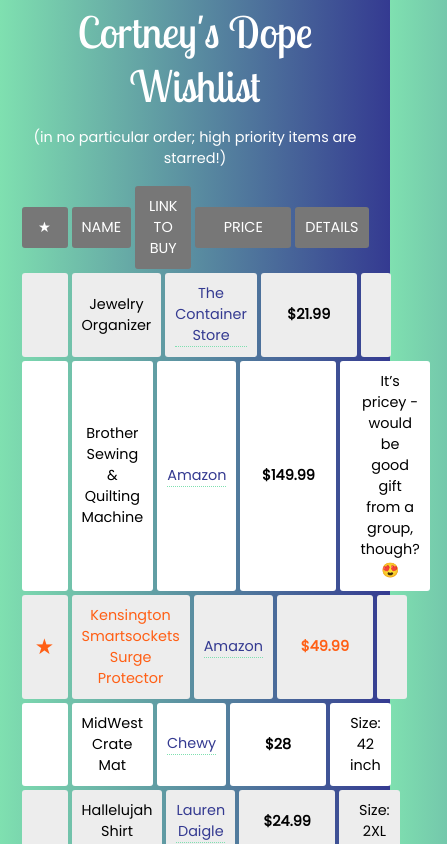
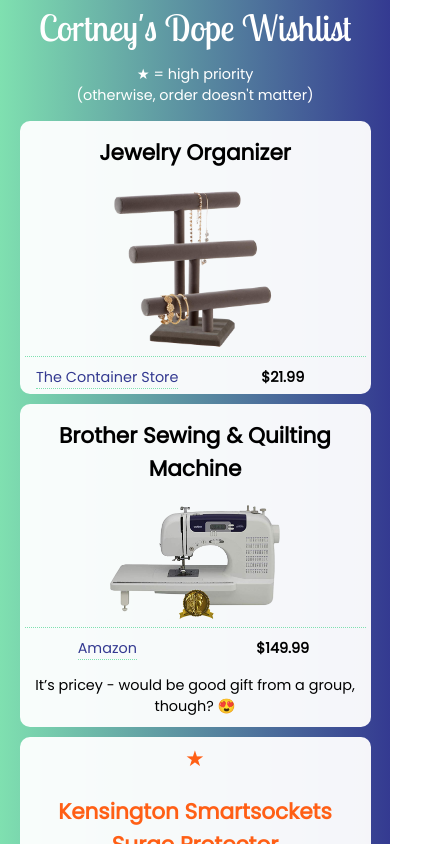
Before and after one commit to cortneysmith/wishlist, a React (Create React App) app: page /#/ in a window 390 px wide. Shown: the top 844 px of the page, 447 px wide, since content can reach past the window. Built offline with nearby package versions, Linux system fonts and the light colour scheme; a web font is replaced by a local one.

Commit message:
mobile friendly

```diff
--- a/src/Components/Wishlist.tsx
+++ b/src/Components/Wishlist.tsx
@@ -7,13 +7,23 @@
   state = {
     meta: {},
     data: [],
-    renderMobile: false
+    renderOptions: {
+      renderTablet: false,
+      renderMobile: false
+    }
   };
   wishlistItems: any[];
 
   constructor(props: any) {
     super(props);
-    this.state = { meta: {}, data: [], renderMobile: false };
+    this.state = {
+      meta: {},
+      data: [],
+      renderOptions: {
+        renderTablet: false,
+        renderMobile: false
+      }
+    };
     this.wishlistItems = wishlistItems;
   }
 
@@ -28,22 +38,26 @@
 
   handleWindowSizeChange = () => {
     var width = window.innerWidth;
-    var renderMobile = width <= 800;
-    this.setState({ renderMobile });
+    var renderTablet = width <= 800;
+    var renderMobile = width <= 400;
+    this.setState({ renderOptions: { renderTablet, renderMobile } });
   };
 
   render() {
+    var render = this.state.renderOptions;
     var pictureHeader;
-    if (!this.state.renderMobile)
+    if (!render.renderTablet)
       pictureHeader = <div className="wishlist-header-col">Picture</div>;
     return (
       <div id="wishlistContainer">
         <h1>Cortney's Dope Wishlist</h1>
-        <p>(in no particular order; high priority items are starred!)</p>
+        <p>
+          ★ = high priority <br></br>(otherwise, order doesn't matter)
+        </p>
         <div className="wishlist-header-row">
           <div className="wishlist-header-col">★</div>
+          <div className="wishlist-header-col">Name</div>
           {pictureHeader}
-          <div className="wishlist-header-col">Name</div>
           <div className="wishlist-header-col">Link to Buy</div>
           <div className="wishlist-header-col">Price</div>
           <div className="wishlist-header-col">Details</div>
@@ -53,9 +67,10 @@
             key={key}
             index={key}
             details={this.wishlistItems[parseInt(key)]}
-            renderMobile={this.state.renderMobile}
+            renderOptions={render}
           />
         ))}
+        <div className="last-updated">Last Updated: 12/09/2019</div>
       </div>
     );
   }
--- a/src/Components/WishlistItem.tsx
+++ b/src/Components/WishlistItem.tsx
@@ -4,7 +4,7 @@
 interface WishlistProperties extends React.Props<any> {
   index: any;
   details: any;
-  renderMobile: boolean;
+  renderOptions: { renderMobile: boolean; renderTablet: boolean };
 }
 
 class WishlistItem extends React.Component<WishlistProperties, any> {
@@ -41,7 +41,7 @@
       thumbURL
     } = this.props.details;
 
-    var renderMobile = this.props.renderMobile;
+    var renderOptions = this.props.renderOptions;
 
     var classnames = require("classnames");
     var wishlistRowClass = classnames({
@@ -49,28 +49,77 @@
       "wishlist-highpriority": highPriority
     });
 
-    var imageTag;
-    if (!renderMobile) {
-      imageTag = (
-        <div className="wishlist-col wishlist-img">
-          <img src={thumbURL} alt={name} />
+    var priority;
+    if (
+      !renderOptions.renderMobile ||
+      (renderOptions.renderMobile && highPriority)
+    ) {
+      priority = (
+        <div className="wishlist-col wishlist-priority">
+          {highPriority ? "★" : ""}
         </div>
       );
     }
+
+    var itemImage;
+    if (!renderOptions.renderTablet || renderOptions.renderMobile) {
+      itemImage = (
+        <div className="wishlist-col wishlist-img">
+          <a href={linkURL} target="_blank">
+            <img src={thumbURL} alt={name} />
+          </a>
+        </div>
+      );
+    }
+
+    var itemName = <div className="wishlist-col wishlist-name">{name}</div>;
+    if (renderOptions.renderMobile) {
+      itemName = (
+        <div className="wishlist-col wishlist-name">
+          <h3>{name}</h3>
+        </div>
+      );
+    }
+    var itemDetails;
+    if (!(details === "" && renderOptions.renderMobile)) {
+      itemDetails = (
+        <div className="wishlist-col wishlist-details">{details}</div>
+      );
+    }
+
+    var itemLink;
+    itemLink = (
+      <div className="wishlist-col wishlist-link">
+        <a href={linkURL} target="_blank">
+          {linkName}
+        </a>
+      </div>
+    );
+
+    var itemPrice;
+
+    itemPrice = (
+      <div className="wishlist-col wishlist-price">{"$" + price}</div>
+    );
+
+    var itemLinkAndPrice;
+    if (renderOptions.renderMobile) {
+      itemLinkAndPrice = (
+        <div className="item-inner-grid">
+          {itemLink} {itemPrice}
+        </div>
+      );
+    }
+
     return (
       <div className={wishlistRowClass}>
-        <div className="wishlist-col wishlist-priority">
-          {highPriority ? "★" : ""}
-        </div>
-        {imageTag}
-        <div className="wishlist-col wishlist-name">{name}</div>
-        <div className="wishlist-col wishlist-link">
-          <a href={linkURL} target="_blank">
-            {linkName}
-          </a>
-        </div>
-        <div className="wishlist-col wishlist-price">{"$" + price}</div>
-        <div className="wishlist-col wishlist-details">{details}</div>
+        {priority}
+        {itemName}
+        {itemImage}
+        {itemLinkAndPrice}
+        {itemLink}
+        {itemPrice}
+        {itemDetails}
       </div>
     );
   }
--- a/src/css/wishlist.css
+++ b/src/css/wishlist.css
@@ -72,6 +72,25 @@
   }
 }
 
+@media (max-width: 400px) {
+  h1 {
+    font-size: 2.5em;
+  }
+  h3 {
+    font-size: 1.5em;
+    padding: 10px;
+    margin: 0;
+  }
+}
+
+.last-updated {
+  font-size: 1em;
+  color: #fff;
+  text-align: center;
+  padding: 3px;
+  opacity: 0.6;
+}
+
 /* LINK STYLES --------------------------------  */
 a,
 a:active,
@@ -103,7 +122,7 @@
 .wishlist-header-row {
   display: grid;
   align-items: stretch;
-  grid-template-columns: 50px 130px 2fr 2fr 100px 2fr;
+  grid-template-columns: 50px 2fr 130px 2fr 100px 2fr;
 }
 
 /* phone css */
@@ -111,6 +130,19 @@
   .wishlist-row,
   .wishlist-header-row {
     grid-template-columns: 50px 2fr 2fr 100px 2fr;
+  }
+}
+
+@media (max-width: 400px) {
+  .wishlist-header-row {
+    display: none;
+  }
+
+  .wishlist-row {
+    grid-template-columns: auto;
+    background: rgb(255, 255, 255, 0.95);
+    border-radius: 10px;
+    margin: 10px 0;
   }
 }
 
@@ -156,6 +188,18 @@
   background: #ededed;
 }
 
+@media (max-width: 400px) {
+  .wishlist-col {
+    background: none;
+    margin: 0;
+    border-radius: 0;
+    padding: 5px;
+  }
+  .wishlist-row:nth-of-type(2n) .wishlist-col {
+    background: none;
+  }
+}
+
 /* PROPERTY-SPECIFIC COLUMN STYLES ------------  */
 /*  priority column */
 .wishlist-priority {
@@ -169,6 +213,24 @@
     border-left: 0;
   }
 }
+
+/* name column (phone only) */
+@media (max-width: 400px) {
+  .wishlist-price,
+  .wishlist-link {
+    display: none;
+  }
+
+  .item-inner-grid {
+    display: grid;
+    grid-template-columns: 1fr 1fr;
+  }
+  .item-inner-grid > .wishlist-price,
+  .item-inner-grid > .wishlist-link {
+    display: grid;
+  }
+}
+
 /* price column */
 .wishlist-price {
   font-weight: bold;
@@ -179,7 +241,20 @@
   justify-items: left;
 }
 
+@media (max-width: 400px) {
+  .wishlist-details {
+    justify-items: center;
+    padding: 10px;
+  }
+}
+
 /* image column (image object style) */
 .wishlist-img img {
   max-width: 100px;
 }
+
+@media (max-width: 400px) {
+  .wishlist-img img {
+    max-width: 50%;
+  }
+}
```
